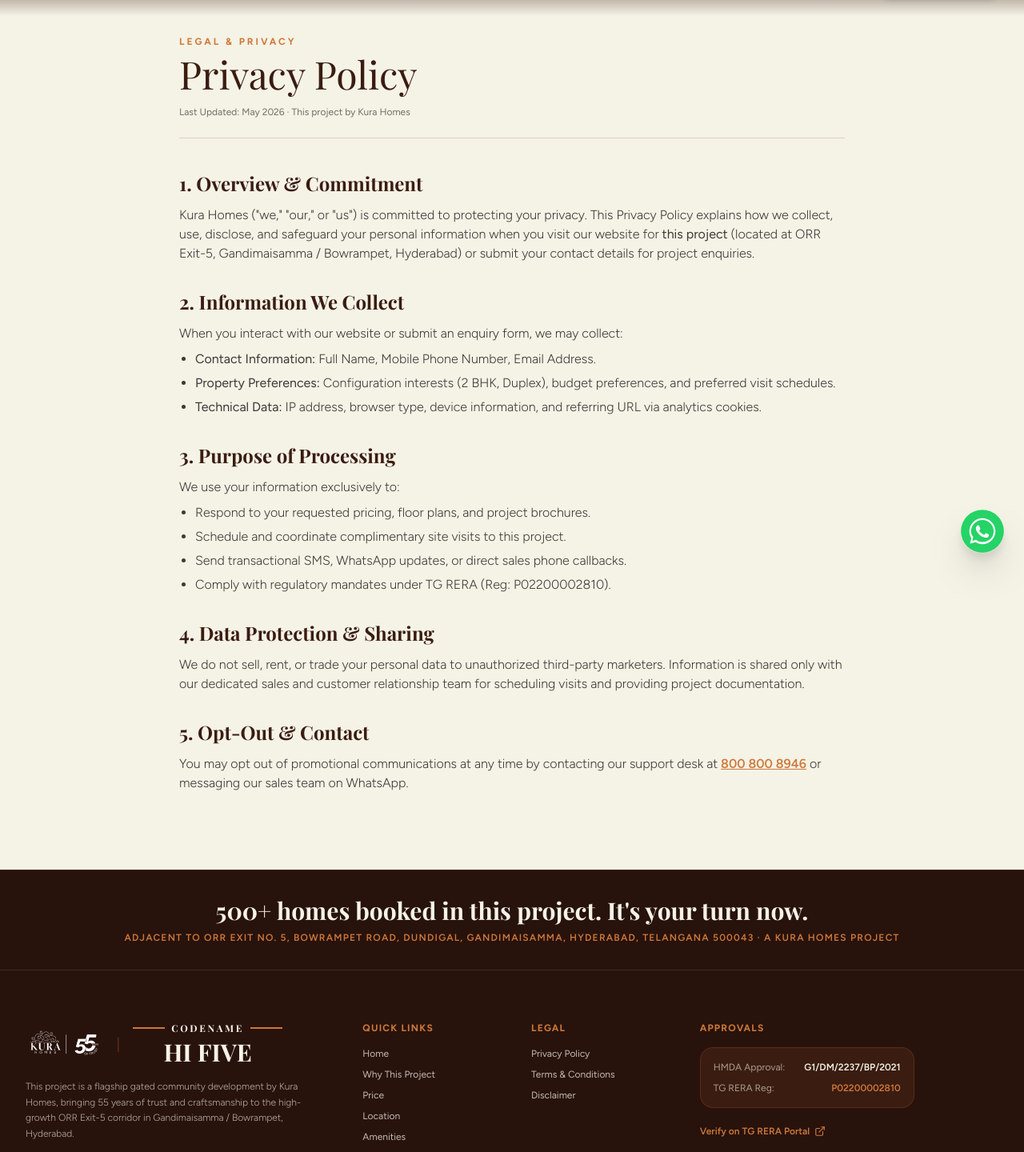
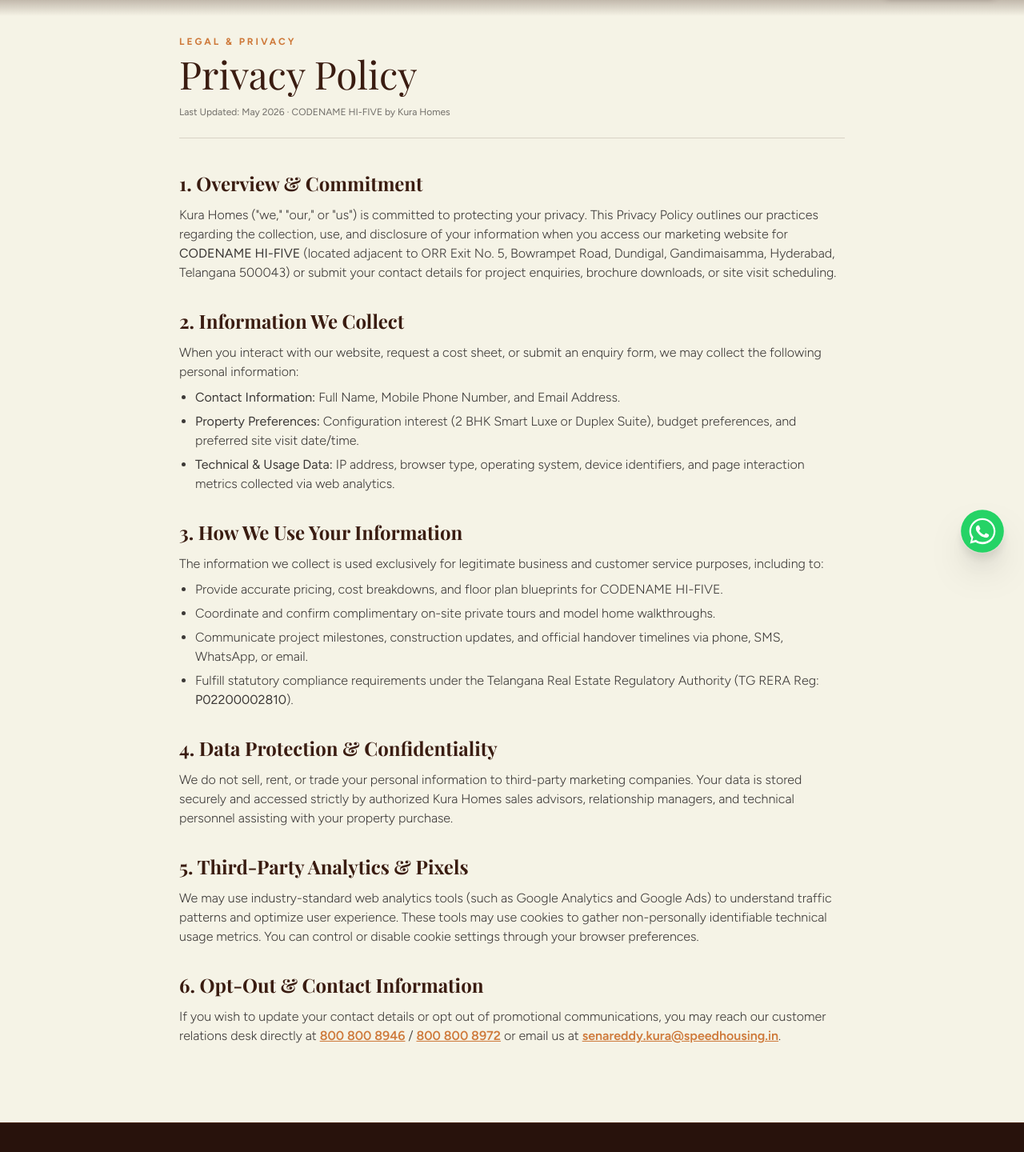
Before and after one commit to speedhousingprojects/speedkura, a Next.js app: page /privacy-policy in a window 1280 px wide. Shown: the part 84-1524 px from the top of the page at 80% size. Built offline with nearby package versions, Linux system fonts and the light colour scheme; a web font is replaced by a local one.

Commit message:
Add and update Privacy Policy, Terms, and Disclaimer pages with CODENAME HI-FIVE and Kura Homes branding

```diff
--- a/src/app/disclaimer/page.tsx
+++ b/src/app/disclaimer/page.tsx
@@ -4,7 +4,7 @@
 import Header from '@/components/nav/Header';
 import Footer from '@/components/nav/Footer';
 import FloatingWhatsApp from '@/components/ui/FloatingWhatsApp';
-import { BRAND, FOOTER_DATA } from '@/data/content';
+import { BRAND } from '@/data/content';
 
 export default function DisclaimerPage() {
   return (
@@ -30,10 +30,10 @@
           <div className="prose prose-stone max-w-none space-y-8 text-sm sm:text-base leading-relaxed text-[#1B1717]/85 font-light">
             <section>
               <h2 className="font-gumani text-xl sm:text-2xl font-bold text-[#3A1C11] mb-3">
-                1. Statutory Regulatory Approvals
+                1. Statutory Regulatory Credentials
               </h2>
               <p>
-                <strong>This project</strong> is developed by Kura Homes and duly approved by the Hyderabad Metropolitan Development Authority (HMDA Permit No: <strong>{BRAND.hmda}</strong>) and registered under Telangana Real Estate Regulatory Authority (TG RERA Registration No: <strong>{BRAND.rera}</strong>). Project details may be independently verified on the official TG RERA portal (<a href="https://rera.telangana.gov.in/" target="_blank" rel="noopener noreferrer" className="text-[#CE793A] underline font-semibold">rera.telangana.gov.in</a>).
+                <strong>CODENAME HI-FIVE</strong> is developed by <strong>Kura Homes</strong> and is fully approved by the Hyderabad Metropolitan Development Authority (HMDA Permit No: <strong>{BRAND.hmda}</strong>) and registered under the Telangana Real Estate Regulatory Authority (TG RERA Registration No: <strong>{BRAND.rera}</strong>). Independent verification of all project approvals and quarterly progress filings can be completed directly on the official TG RERA portal at <a href="https://rera.telangana.gov.in/" target="_blank" rel="noopener noreferrer" className="text-[#CE793A] underline font-semibold">rera.telangana.gov.in</a>.
               </p>
             </section>
 
@@ -42,25 +42,34 @@
                 2. Illustrative Financial Estimates & Calculators
               </h2>
               <p>
-                All computed costs, monthly outgo calculations, loan EMIs, and interest rates displayed on this website are indicative and provided solely for conceptual illustration. They do not constitute financial, investment, or legal advice, nor do they guarantee capital appreciation. Actual loan eligibility and terms depend on individual borrower profiles and bank guidelines.
+                All computed costs, monthly net outgo projections (e.g. ~₹9.8K/month*), loan EMIs, interest rates, and rental yield estimations displayed on this website are provided solely for conceptual and illustrative purposes. They do not constitute financial, investment, or taxation advice, nor do they represent a guarantee of capital return, rental income, or property appreciation. Actual home loan eligibility, EMIs, and interest rates vary depending on individual borrower profiles, credit ratings, and lending institution policies.
               </p>
             </section>
 
             <section>
               <h2 className="font-gumani text-xl sm:text-2xl font-bold text-[#3A1C11] mb-3">
-                3. Construction Milestones & Timelines
+                3. Construction Milestones & Handover Schedules
               </h2>
               <p>
-                Construction progress percentages and estimated possession timelines reflect current site status and are cross-referenced with periodic quarterly filings submitted to TG RERA. Final completion schedules remain subject to force majeure and applicable regulatory provisions.
+                References to construction milestones (e.g., 90% completed, possession soon) reflect real on-site progress and are cross-referenced with periodic quarterly filings submitted to TG RERA. Final completion and handover timelines remain subject to regulatory approvals, government clearances, and standard force majeure circumstances.
               </p>
             </section>
 
             <section>
               <h2 className="font-gumani text-xl sm:text-2xl font-bold text-[#3A1C11] mb-3">
-                4. Non-Binding Nature
+                4. Non-Binding Marketing Presentation
               </h2>
               <p>
-                This website is intended for informational and marketing purposes only and does not constitute an offer, invitation to offer, or contract of sale. The binding agreement between the buyer and Kura Homes is exclusively governed by the executed Agreement for Sale and registered Sale Deed.
+                This website is intended exclusively for informational and marketing presentation purposes and does not constitute a legal offer, solicitation, or binding contract of sale. The binding agreement between the home buyer and Kura Homes is exclusively governed by the terms set forth in the formally executed Agreement for Sale and registered Sale Deed.
+              </p>
+            </section>
+
+            <section>
+              <h2 className="font-gumani text-xl sm:text-2xl font-bold text-[#3A1C11] mb-3">
+                5. Registered Office & Contact
+              </h2>
+              <p>
+                For official correspondence, title document verification, or project enquiries, please contact the Kura Homes corporate office or visit the on-site sales lounge located at <strong>{BRAND.address}</strong>, or call our sales line at <a href={`tel:${BRAND.phone}`} className="text-[#CE793A] font-semibold underline">{BRAND.phone}</a>.
               </p>
             </section>
           </div>
--- a/src/app/privacy-policy/page.tsx
+++ b/src/app/privacy-policy/page.tsx
@@ -22,7 +22,7 @@
               Privacy Policy
             </h1>
             <p className="text-xs text-[#1B1717]/60">
-              Last Updated: May 2026 · This project by Kura Homes
+              Last Updated: May 2026 · CODENAME HI-FIVE by Kura Homes
             </p>
           </div>
 
@@ -33,7 +33,7 @@
                 1. Overview & Commitment
               </h2>
               <p>
-                Kura Homes (&quot;we,&quot; &quot;our,&quot; or &quot;us&quot;) is committed to protecting your privacy. This Privacy Policy explains how we collect, use, disclose, and safeguard your personal information when you visit our website for <strong>this project</strong> (located at ORR Exit-5, Gandimaisamma / Bowrampet, Hyderabad) or submit your contact details for project enquiries.
+                Kura Homes (&quot;we,&quot; &quot;our,&quot; or &quot;us&quot;) is committed to protecting your privacy. This Privacy Policy outlines our practices regarding the collection, use, and disclosure of your information when you access our marketing website for <strong>CODENAME HI-FIVE</strong> (located adjacent to ORR Exit No. 5, Bowrampet Road, Dundigal, Gandimaisamma, Hyderabad, Telangana 500043) or submit your contact details for project enquiries, brochure downloads, or site visit scheduling.
               </p>
             </section>
 
@@ -41,42 +41,51 @@
               <h2 className="font-gumani text-xl sm:text-2xl font-bold text-[#3A1C11] mb-3">
                 2. Information We Collect
               </h2>
-              <p>When you interact with our website or submit an enquiry form, we may collect:</p>
+              <p>When you interact with our website, request a cost sheet, or submit an enquiry form, we may collect the following personal information:</p>
               <ul className="list-disc pl-5 space-y-1.5 mt-2">
-                <li><strong>Contact Information:</strong> Full Name, Mobile Phone Number, Email Address.</li>
-                <li><strong>Property Preferences:</strong> Configuration interests (2 BHK, Duplex), budget preferences, and preferred visit schedules.</li>
-                <li><strong>Technical Data:</strong> IP address, browser type, device information, and referring URL via analytics cookies.</li>
+                <li><strong>Contact Information:</strong> Full Name, Mobile Phone Number, and Email Address.</li>
+                <li><strong>Property Preferences:</strong> Configuration interest (2 BHK Smart Luxe or Duplex Suite), budget preferences, and preferred site visit date/time.</li>
+                <li><strong>Technical & Usage Data:</strong> IP address, browser type, operating system, device identifiers, and page interaction metrics collected via web analytics.</li>
               </ul>
             </section>
 
             <section>
               <h2 className="font-gumani text-xl sm:text-2xl font-bold text-[#3A1C11] mb-3">
-                3. Purpose of Processing
+                3. How We Use Your Information
               </h2>
-              <p>We use your information exclusively to:</p>
+              <p>The information we collect is used exclusively for legitimate business and customer service purposes, including to:</p>
               <ul className="list-disc pl-5 space-y-1.5 mt-2">
-                <li>Respond to your requested pricing, floor plans, and project brochures.</li>
-                <li>Schedule and coordinate complimentary site visits to this project.</li>
-                <li>Send transactional SMS, WhatsApp updates, or direct sales phone callbacks.</li>
-                <li>Comply with regulatory mandates under TG RERA (Reg: {BRAND.rera}).</li>
+                <li>Provide accurate pricing, cost breakdowns, and floor plan blueprints for CODENAME HI-FIVE.</li>
+                <li>Coordinate and confirm complimentary on-site private tours and model home walkthroughs.</li>
+                <li>Communicate project milestones, construction updates, and official handover timelines via phone, SMS, WhatsApp, or email.</li>
+                <li>Fulfill statutory compliance requirements under the Telangana Real Estate Regulatory Authority (TG RERA Reg: <strong>{BRAND.rera}</strong>).</li>
               </ul>
             </section>
 
             <section>
               <h2 className="font-gumani text-xl sm:text-2xl font-bold text-[#3A1C11] mb-3">
-                4. Data Protection & Sharing
+                4. Data Protection & Confidentiality
               </h2>
               <p>
-                We do not sell, rent, or trade your personal data to unauthorized third-party marketers. Information is shared only with our dedicated sales and customer relationship team for scheduling visits and providing project documentation.
+                We do not sell, rent, or trade your personal information to third-party marketing companies. Your data is stored securely and accessed strictly by authorized Kura Homes sales advisors, relationship managers, and technical personnel assisting with your property purchase.
               </p>
             </section>
 
             <section>
               <h2 className="font-gumani text-xl sm:text-2xl font-bold text-[#3A1C11] mb-3">
-                5. Opt-Out & Contact
+                5. Third-Party Analytics & Pixels
               </h2>
               <p>
-                You may opt out of promotional communications at any time by contacting our support desk at <a href={`tel:${BRAND.phone}`} className="text-[#CE793A] font-semibold underline">{BRAND.phone}</a> or messaging our sales team on WhatsApp.
+                We may use industry-standard web analytics tools (such as Google Analytics and Google Ads) to understand traffic patterns and optimize user experience. These tools may use cookies to gather non-personally identifiable technical usage metrics. You can control or disable cookie settings through your browser preferences.
+              </p>
+            </section>
+
+            <section>
+              <h2 className="font-gumani text-xl sm:text-2xl font-bold text-[#3A1C11] mb-3">
+                6. Opt-Out & Contact Information
+              </h2>
+              <p>
+                If you wish to update your contact details or opt out of promotional communications, you may reach our customer relations desk directly at <a href={`tel:${BRAND.phone}`} className="text-[#CE793A] font-semibold underline">{BRAND.phone}</a> / <a href={`tel:${BRAND.phoneAlt}`} className="text-[#CE793A] font-semibold underline">{BRAND.phoneAlt}</a> or email us at <a href={`mailto:${BRAND.email}`} className="text-[#CE793A] font-semibold underline">{BRAND.email}</a>.
               </p>
             </section>
           </div>
--- a/src/app/terms/page.tsx
+++ b/src/app/terms/page.tsx
@@ -22,7 +22,7 @@
               Terms & Conditions
             </h1>
             <p className="text-xs text-[#1B1717]/60">
-              Last Updated: May 2026 · This project by Kura Homes
+              Last Updated: May 2026 · CODENAME HI-FIVE by Kura Homes
             </p>
           </div>
 
@@ -33,43 +33,52 @@
                 1. Acceptance of Terms
               </h2>
               <p>
-                By accessing or using this website, you agree to comply with and be bound by these Terms & Conditions. If you do not agree to these terms, please do not use this site.
+                By accessing, browsing, or using this website for <strong>CODENAME HI-FIVE</strong>, you acknowledge that you have read, understood, and agree to be bound by these Terms & Conditions. If you do not agree with any part of these terms, you should refrain from using this website.
               </p>
             </section>
 
             <section>
               <h2 className="font-gumani text-xl sm:text-2xl font-bold text-[#3A1C11] mb-3">
-                2. Information & Artistic Renders
+                2. Visual Media & Architectural Renders
               </h2>
               <p>
-                The information, visual walkthroughs, renders, architectural perspectives, and layout plans displayed on this website are conceptual and artistic impressions. Actual finished specifications, dimensions, amenities, and landscaping are subject to the registered agreements for sale and approved TG RERA filings ({BRAND.rera}).
+                The imagery, 3D architectural renders, floor plan layouts, video walkthroughs, and elevation designs presented on this website are conceptual impressions designed to provide an illustrative representation of CODENAME HI-FIVE. The final layout, materials, landscape features, specifications, and fixtures are governed strictly by the approved HMDA sanction (Permit: <strong>{BRAND.hmda}</strong>), TG RERA filings (Reg: <strong>{BRAND.rera}</strong>), and the formal Agreement of Sale executed between the buyer and Kura Homes.
               </p>
             </section>
 
             <section>
               <h2 className="font-gumani text-xl sm:text-2xl font-bold text-[#3A1C11] mb-3">
-                3. Pricing & Availability
+                3. Pricing, Availability & Unit Allocation
               </h2>
               <p>
-                All prices, configurations, payment schedules, and unit availability are subject to change without prior notice at the sole discretion of Kura Homes. Final pricing and allocation are confirmed upon formal booking documentation and execution of the Agreement for Sale.
+                All unit prices, floor premiums, square-footage measurements (1,100–1,285 sq.ft for 2 BHK; 1,850–2,200 sq.ft for Duplex), promotional payment terms, and inventory availability are subject to change without prior notice at the sole discretion of Kura Homes. An official unit reservation is confirmed only upon completion of the booking application, receipt of the booking advance, and execution of the Agreement for Sale.
               </p>
             </section>
 
             <section>
               <h2 className="font-gumani text-xl sm:text-2xl font-bold text-[#3A1C11] mb-3">
-                4. Intellectual Property
+                4. Intellectual Property Rights
               </h2>
               <p>
-                All logos, typography, visual designs, imagery, project videos, architectural renders, and website source content are the exclusive intellectual property of Kura Homes. Unauthorized reproduction or distribution is strictly prohibited.
+                All brand marks, logos, typography, visual layouts, website copy, architectural renders, project videos, and digital assets associated with CODENAME HI-FIVE and Kura Homes are the exclusive intellectual property of Kura Homes. Any unauthorized reproduction, framing, republication, or distribution without prior written consent is strictly prohibited.
               </p>
             </section>
 
             <section>
               <h2 className="font-gumani text-xl sm:text-2xl font-bold text-[#3A1C11] mb-3">
-                5. Jurisdiction
+                5. Limitation of Liability
               </h2>
               <p>
-                Any disputes arising from the use of this website or related sales transactions shall be subject to the exclusive jurisdiction of the competent courts in Hyderabad, Telangana, India.
+                Kura Homes and its affiliates make reasonable efforts to maintain accurate and up-to-date information on this website. However, we do not warrant that the website will be uninterrupted or error-free. In no event shall Kura Homes be liable for any direct, indirect, incidental, or consequential damages arising from the use of this website.
+              </p>
+            </section>
+
+            <section>
+              <h2 className="font-gumani text-xl sm:text-2xl font-bold text-[#3A1C11] mb-3">
+                6. Governing Law & Jurisdiction
+              </h2>
+              <p>
+                These Terms & Conditions and any disputes or claims arising out of or related to this website or real estate transactions for CODENAME HI-FIVE shall be governed by and construed in accordance with the laws of India, under the exclusive jurisdiction of the competent courts in Hyderabad, Telangana.
               </p>
             </section>
           </div>
--- a/src/components/nav/Footer.tsx
+++ b/src/components/nav/Footer.tsx
@@ -35,18 +35,18 @@
                 className="h-10 w-auto object-contain brightness-0 invert"
               />
               <span className="text-[#CE793A]/40 text-lg font-light">|</span>
-              {/* Codename Hi-Five Unified Typography Lockup */}
+              {/* CODENAME HI-FIVE Brand Lockup */}
               <HiFiveBrandLockup variant="footer" />
             </div>
 
             <p className="text-xs text-[#F5F3E6]/70 leading-relaxed font-light mb-6 max-w-md">
-              This project is a flagship gated community development by Kura Homes, bringing 55 years of trust and craftsmanship to the high-growth ORR Exit-5 corridor in Gandimaisamma / Bowrampet, Hyderabad.
+              CODENAME HI-FIVE is a flagship 5.3-acre gated community development by Kura Homes, bringing 55+ years of trust and craftsmanship to the high-growth ORR Exit-5 corridor in Gandimaisamma / Bowrampet, Hyderabad.
             </p>
 
             {/* WhatsApp Direct Connect */}
             <div className="flex items-center gap-3">
               <a
-                href={`https://wa.me/${BRAND.whatsapp}?text=Hi%2C%20I%20want%20to%20know%20about%20this%20project.`}
+                href={`https://wa.me/${BRAND.whatsapp}?text=Hi%2C%20I%20want%20to%20know%20about%20CODENAME%20HI-FIVE.`}
                 target="_blank"
                 rel="noopener noreferrer"
                 className="px-4 py-2 rounded-xl bg-[#3A1C11] border border-[#CE793A]/30 flex items-center gap-2 text-xs font-semibold text-[#F5F3E6] hover:border-[#25D366] transition-all"
@@ -58,7 +58,7 @@
             </div>
           </div>
 
-          {/* Col 2: Navigation Links (2 cols) */}
+          {/* Col 2: Navigation Links */}
           <div className="md:col-span-3 lg:col-span-2">
             <h4 className="text-xs font-bold uppercase tracking-widest text-[#CE793A] mb-4">
               Quick Links
@@ -74,10 +74,10 @@
             </ul>
           </div>
 
-          {/* Col 3: Legal Pages (2 cols) */}
+          {/* Col 3: Legal Pages */}
           <div className="md:col-span-3 lg:col-span-2">
             <h4 className="text-xs font-bold uppercase tracking-widest text-[#CE793A] mb-4">
-              Legal
+              Legal & Privacy
             </h4>
             <ul className="space-y-2.5 text-xs text-[#F5F3E6]/75">
               <li>
@@ -98,10 +98,10 @@
             </ul>
           </div>
 
-          {/* Col 4: Approvals & RERA (3 cols) */}
+          {/* Col 4: Approvals & RERA */}
           <div className="md:col-span-6 lg:col-span-3">
             <h4 className="text-xs font-bold uppercase tracking-widest text-[#CE793A] mb-4">
-              Approvals
+              Statutory Approvals
             </h4>
             <div className="bg-[#3A1C11] rounded-2xl p-4 border border-[#CE793A]/20 space-y-2.5 mb-4 text-xs">
               <div className="flex items-center justify-between">
@@ -127,7 +127,7 @@
         </div>
       </div>
 
-      {/* Important Disclaimer Section Above Bottom Bar in Unified Color */}
+      {/* Important Disclaimer Section Above Bottom Bar */}
       <div className="border-t border-[#CE793A]/15 bg-[#28120C]">
         <div className="max-w-[1440px] mx-auto px-4 sm:px-6 lg:px-8 py-6">
           <p className="text-[11px] text-[#F5F3E6]/60 leading-relaxed font-light">
@@ -136,7 +136,7 @@
         </div>
       </div>
 
-      {/* Copyright Line in Same Unified Dark Sienna Color */}
+      {/* Copyright Line & Direct Legal Links */}
       <div className="border-t border-[#CE793A]/15 py-5 bg-[#28120C] text-center text-xs text-[#F5F3E6]/50">
         <div className="max-w-[1440px] mx-auto px-4 sm:px-6 lg:px-8 flex flex-col sm:flex-row items-center justify-between gap-2">
           <span>© {new Date().getFullYear()} Kura Homes. All rights reserved.</span>
```
